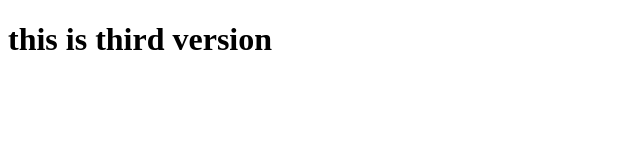
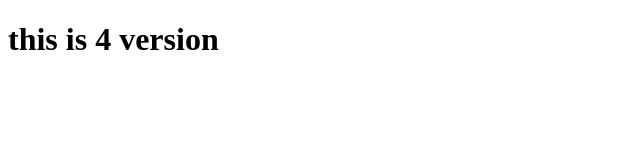
Before and after one commit to pranavthakare74/myrepo, a plain HTML site: page index.html in a window 1280 px wide. Shown: the whole page, without its empty margins (0-640 px from the left). Drawn offline with Linux system fonts and the light colour scheme.

Commit message:
this is v4

```diff
--- a/index.html
+++ b/index.html
@@ -6,6 +6,6 @@
     <title>Document</title>
 </head>
 <body>
-    <h1>this is third version</h1>
+    <h1>this is 4 version</h1>
 </body>
 </html>
```
